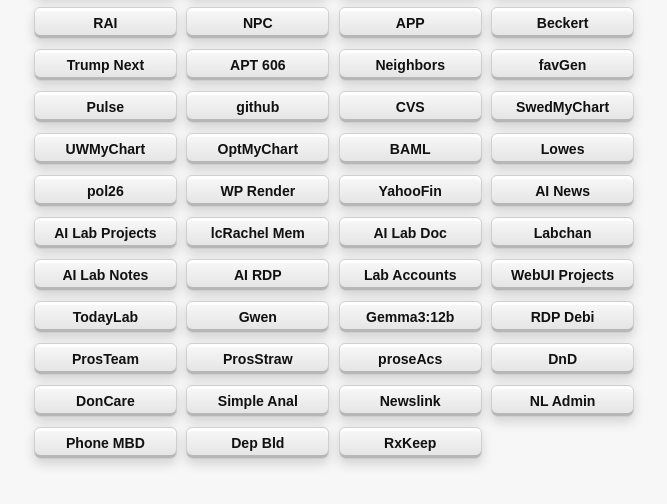
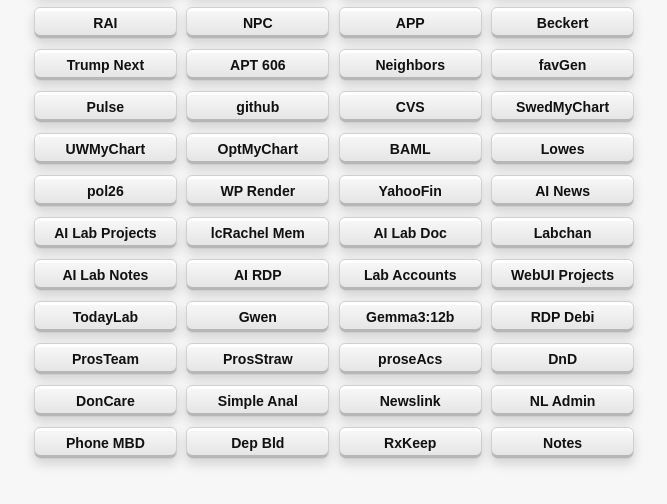
Before and after one commit to nbk5876/core3-skyapt, a plain HTML site: page menu.html in a window 1280 px wide. Shown: the part 116-620 px from the top of the page, without its empty margins (306-973 px from the left). Drawn offline with Linux system fonts and the light colour scheme.

Commit message:
Add Notes button (CH Neighbors member list) after RxKeep
Co-Authored-By: Claude Sonnet 5.5 <noreply@anthropic.com>

```diff
--- a/menu.html
+++ b/menu.html
@@ -132,6 +132,7 @@
     <a href="https://claude.ai/project/01a1e01c-a005-74dc-af6e-5ac634c16b2f" target="_blank" rel="noopener noreferrer">Phone MBD</a>
     <a href="https://www.core3.com/mdb/a1/" target="_blank" rel="noopener noreferrer">Dep Bld</a>
     <a href="https://www.core3.com/mdb/a4/" target="_blank" rel="noopener noreferrer">RxKeep</a>
+    <a href="https://continentalhouse.eunify.com/MemberList" target="_blank" rel="noopener noreferrer">Notes</a>
   </div>
 <!-- 100% privacy-first analytics -->
 <script async src="https://scripts.simpleanalyticscdn.com/latest.js"></script>
```
